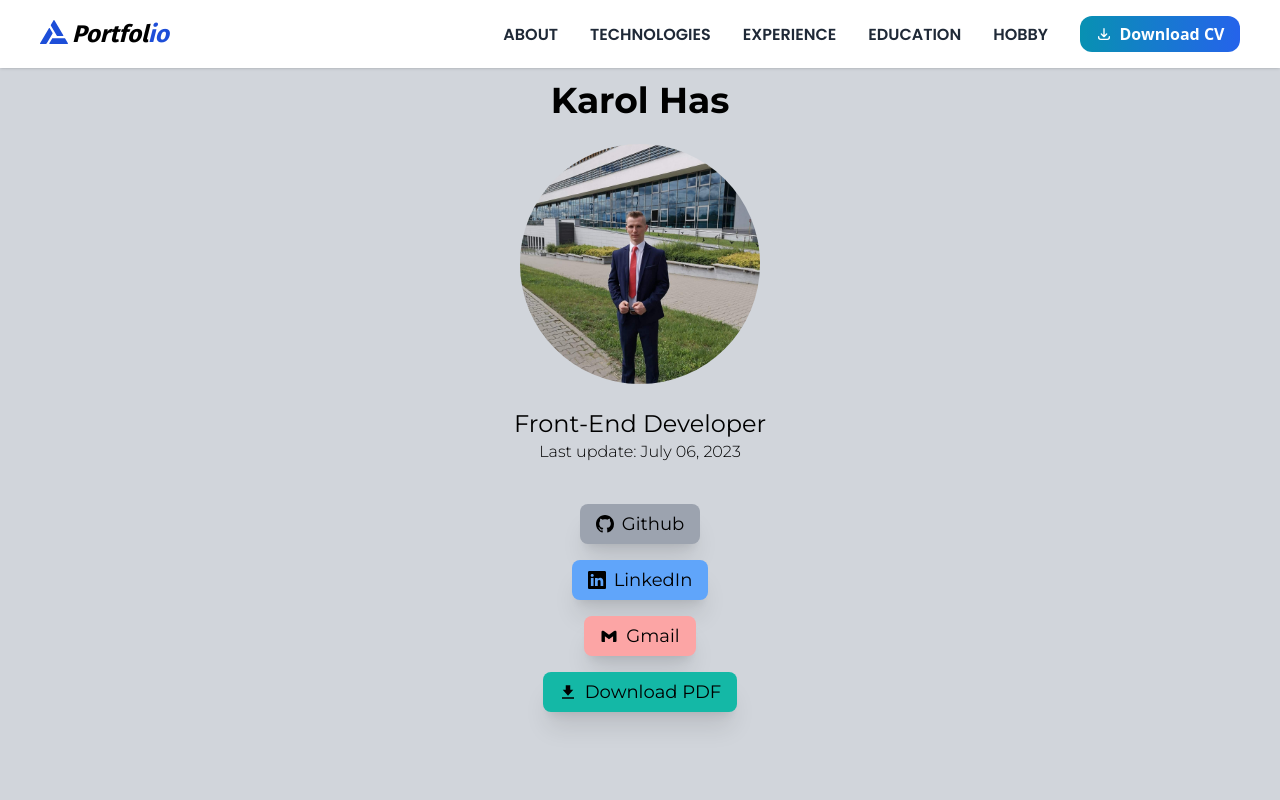
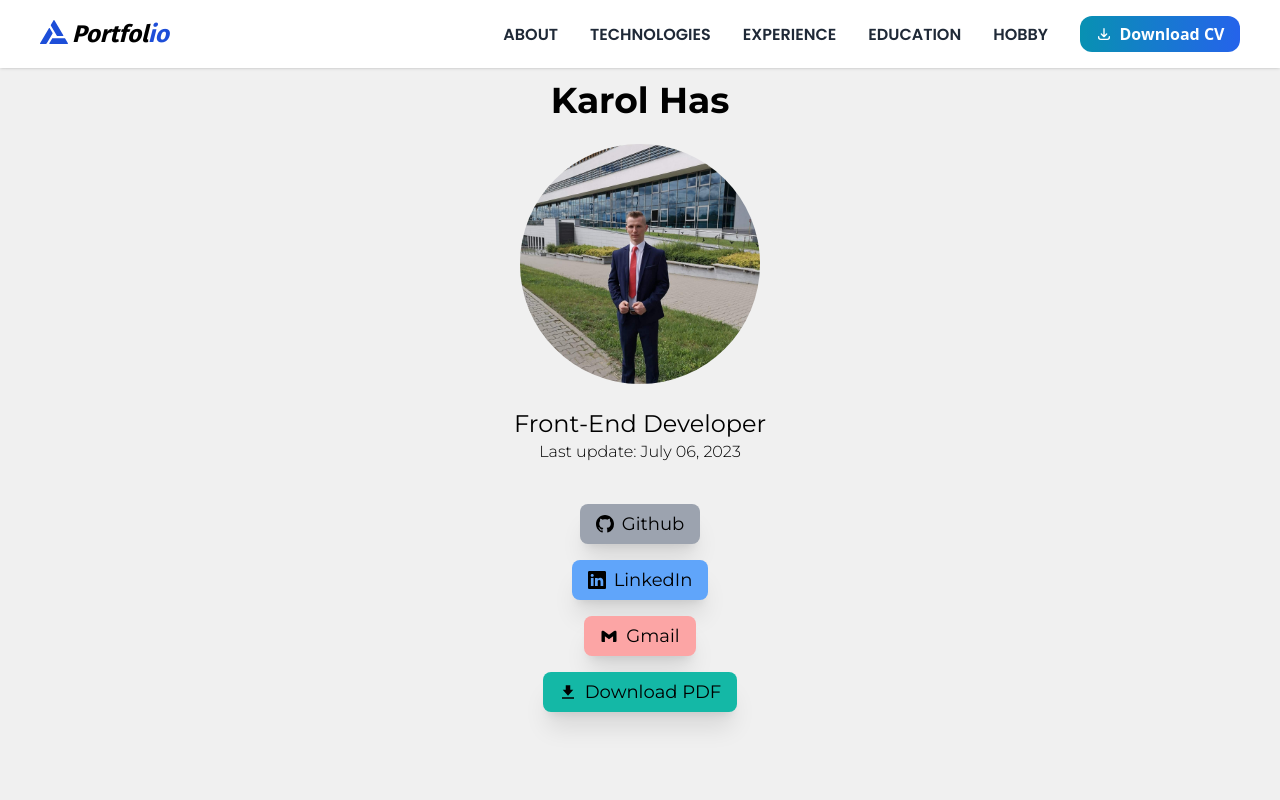
Before and after one commit to karolhas/CV, a React (Vite) app: page /#/ in a window 1280 px wide. Shown: the top 800 px of the page. Built offline with nearby package versions, Linux system fonts and the light colour scheme.

Commit message:
Installed router-hash-link

```diff
--- a/package.json
+++ b/package.json
@@ -20,6 +20,7 @@
     "react-dom": "^18.2.0",
     "react-icons": "^4.10.1",
     "react-router-dom": "^6.14.1",
+    "react-router-hash-link": "^2.4.3",
     "sort-by": "^1.2.0"
   },
   "devDependencies": {
--- a/src/index.css
+++ b/src/index.css
@@ -11,5 +11,5 @@
 }
 
 body {
-  background-color: rgb(209 213 219);
+  background-color: rgb(240, 240, 240);
 }
```
Also changed, not shown: 1 other file (tests, documents, lock files or other folders).
